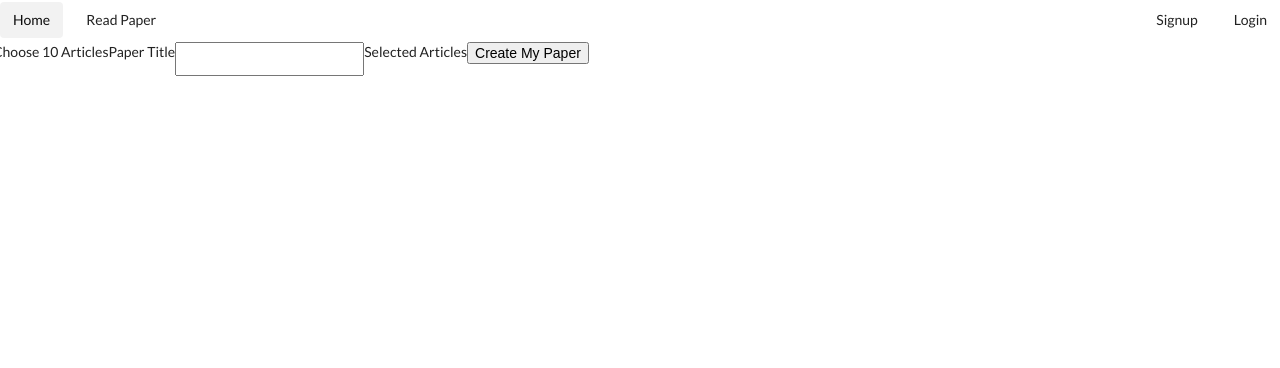
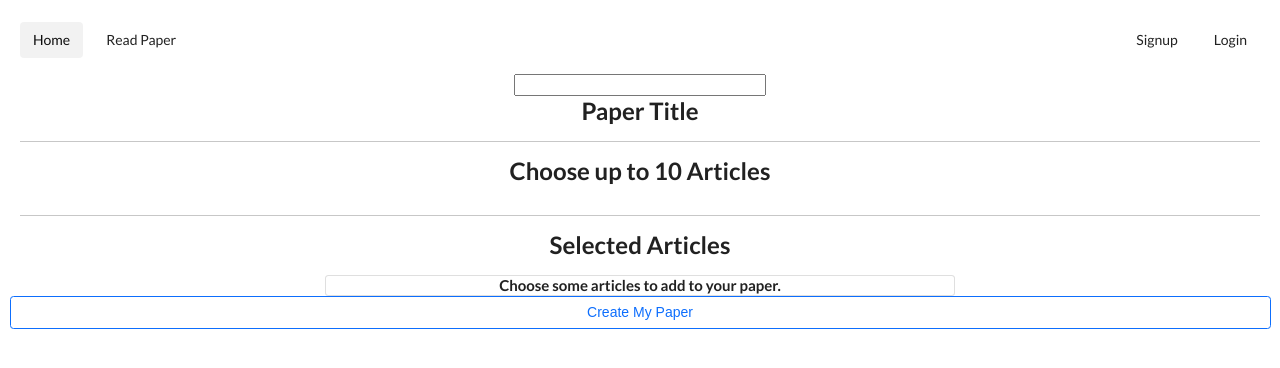
Before and after one commit to danajackson2/newspaper-app-frontend, a React (Create React App) app: page / in a window 1280 px wide. Both pictures are taken after typing "Sample" into the empty fields and a click on the button "Submit Topics". Shown: the top 368 px of the page. Built offline with nearby package versions, Linux system fonts and the light colour scheme.

Commit message:
designing article selection page

```diff
--- a/package.json
+++ b/package.json
@@ -6,6 +6,7 @@
     "@testing-library/jest-dom": "^5.11.4",
     "@testing-library/react": "^11.1.0",
     "@testing-library/user-event": "^12.1.10",
+    "bootstrap": "^5.0.0-beta2",
     "react": "^17.0.1",
     "react-dom": "^17.0.1",
     "react-router-dom": "^5.2.0",
--- a/public/index.html
+++ b/public/index.html
@@ -24,6 +24,7 @@
       work correctly both with client-side routing and a non-root public URL.
       Learn how to configure a non-root public URL by running `npm run build`.
     -->
+    <link href="https://cdn.jsdelivr.net/npm/bootstrap@5.0.0-beta2/dist/css/bootstrap.min.css" rel="stylesheet" integrity="sha384-BmbxuPwQa2lc/FVzBcNJ7UAyJxM6wuqIj61tLrc4wSX0szH/Ev+nYRRuWlolflfl" crossorigin="anonymous">
     <title>React App</title>
   </head>
   <body>
--- a/src/App.css
+++ b/src/App.css
@@ -1,3 +1,10 @@
 .App {
   text-align: center;
+  margin: 20px
 }
+
+.c-m {
+  margin: 5px;
+  align-self: center;
+  text-align: center;
+}
--- a/src/components/ArticleCard.js
+++ b/src/components/ArticleCard.js
@@ -28,10 +28,10 @@ class ArticleCard extends React.Component {
 
   render() {
     return (
-      <div className="article-card card">
+      <div className="col card" style={{margin: '5px', padding: '5px'}}>
         {this.props.topic}
         {this.state.articles[0] && <ViewArticleChoice changeCurrent={this.changeCurrent} currentView={this.state.currentView} articles={this.state.articles}/>}
-        <button onClick={() => this.props.handleArticle(this.state.articles[this.state.currentView])}>Add Article To Your Paper</button>
+        <button class="btn btn-outline-primary" onClick={() => this.props.handleArticle(this.state.articles[this.state.currentView])}>Add Article To Your Paper</button>
         {/* <ul>{this.state.articles.map(article => <li onClick={() => this.props.handleArticle(article)}>{article.title}</li>)}</ul> */}
       </div>
     )
--- a/src/components/ViewArticleChoice.js
+++ b/src/components/ViewArticleChoice.js
@@ -2,14 +2,16 @@ import React from 'react'
 
 function ViewArticleChoice({articles, currentView, changeCurrent}){
     return (
-        <div>
-            <button onClick={() => changeCurrent('down')} className='left-arrow'>⬅</button>
-            <div>
-                {articles[currentView].title}
-                {articles[currentView].author}
-                {articles[currentView].description}
+        <div class='container'>
+            <div class='row'>
+                <button class="btn btn-sm btn-outline-primary col-2" onClick={() => changeCurrent('down')} className='left-arrow'>⬅</button>
+                <div class='col-8'>
+                    {articles[currentView].title}
+                    {articles[currentView].author}
+                    {articles[currentView].description}
+                </div>
+                <button class="btn btn-sm btn-outline-primary col-2" onClick={() => changeCurrent('up')} className='right-arrow'>⮕</button>
             </div>
-            <button onClick={() => changeCurrent('up')} className='right-arrow'>⮕</button>
         </div>
     )
 }
--- a/src/containers/ArticlesContainer.js
+++ b/src/containers/ArticlesContainer.js
@@ -6,20 +6,30 @@ class ArticlesContainer extends React.Component {
 
     render () {
       return (
-        <div className="ui cards">
-            Choose 10 Articles
-            <label>Paper Title</label>
-            <input onChange={(e) => this.props.handleTitle(e.target.value)}></input>
+        <div className=".container-fluid">
+          <div className="row justify-content-md-center">
+            <input onChange={(e) => this.props.handleTitle(e.target.value)} style={{width:'20%'}}></input>
+            <h2>Paper Title</h2>
+          </div>
+          <hr></hr>
+          <h2 className="row justify-content-md-center">Choose up to 10 Articles</h2>
+          <div className="row row-cols-4 justify-content-md-center" style={{alignSelf: 'center'}}>
             {this.props.selectedTopics.map(t => < ArticleCard topic={t} handleArticle={this.props.handleArticle}/>)}
-            <div>
-              Selected Articles
-              <ul>
-                {this.props.selectedArticles.map(a => <li>{a.title} <span onClick={() => this.props.removeArticle(a)}>❌</span> </li>)}
-              </ul>
-            </div>
-            <Link to="/papers">
-              <button onClick={this.props.savePaper}>Create My Paper</button>
-            </Link>
+          </div>
+          <hr></hr>
+          <div className='row justify-content-md-center'>
+              <h2>Selected Articles</h2>
+              <div className='card' style={{width:'50%'}}>
+                {this.props.selectedArticles[0]
+                ? this.props.selectedArticles.map(a => <p>{a.title} <span onClick={() => this.props.removeArticle(a)}>❌</span> </p>)
+                : <h4>Choose some articles to add to your paper.</h4>
+                }
+
+                </div>
+          </div>
+          <Link to="/papers" className='row justify-content-md-center'>
+            <button class="btn btn-outline-primary" onClick={this.props.savePaper}>Create My Paper</button>
+          </Link>
         </div>
       );
     }
```
Also changed, not shown: 2 other files (tests, documents, lock files or other folders).
